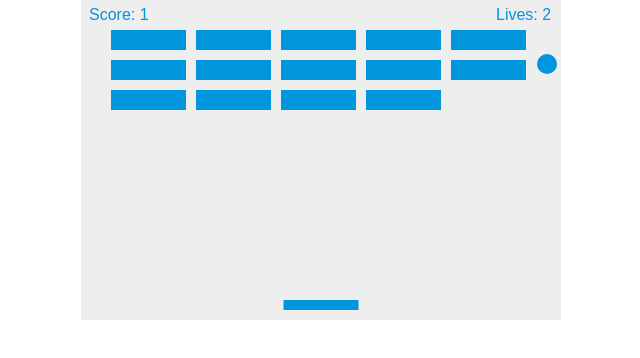
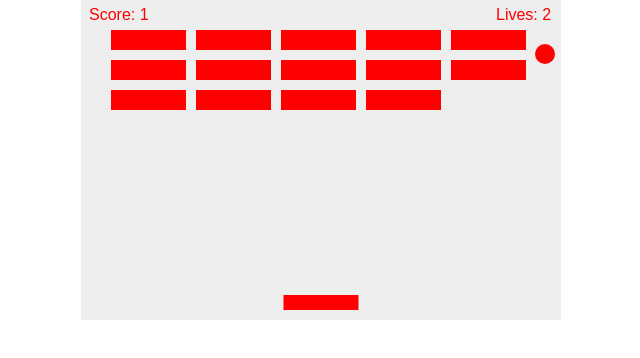
Before and after one commit to nolngo/Breaker-Game, a plain HTML site: page index.html in a window 1280 px wide. Shown: the whole page, without its empty margins (319-959 px from the left). Drawn offline with Linux system fonts and the light colour scheme.

Commit message:
Improved paddle with floating design

```diff
--- a/index.html
+++ b/index.html
@@ -23,10 +23,10 @@
     var dy = -2;
     var ballRadius = 10;
 
-    var blue = "#0095DD"
+    var color = "red"
     var font = "16px Arial"
 
-    var paddleHeight = 10;
+    var paddleHeight = 15;
     var paddleWidth = 75;
     var paddleX = (canvas.width-paddleWidth) / 2;
 
@@ -100,28 +100,28 @@
 
     function drawScore() {
         ctx.font = font;
-        ctx.fillStyle = blue;
+        ctx.fillStyle = color;
         ctx.fillText("Score: " +score, 8, 20)
     }
 
     function drawLives() {
         ctx.font = font;
-        ctx.fillStyle = blue;
+        ctx.fillStyle = color;
         ctx.fillText("Lives: "+lives, canvas.width-65, 20)
     }
 
     function drawBall() {
         ctx.beginPath();
         ctx.arc(x, y, ballRadius, 0, Math.PI*2);
-        ctx.fillStyle = blue;
+        ctx.fillStyle = color;
         ctx.fill();
         ctx.closePath();
     }
 
     function drawPaddle() {
         ctx.beginPath();
-        ctx.rect(paddleX, canvas.height-paddleHeight-10, paddleWidth, paddleHeight);
-        ctx.fillStyle = blue;
+        ctx.rect(paddleX, canvas.height-paddleHeight -10, paddleWidth, paddleHeight);
+        ctx.fillStyle = color;
         ctx.fill();
         ctx.closePath();
     }
@@ -136,7 +136,7 @@
                     bricks[c][r].y = brickY;
                     ctx.beginPath();
                     ctx.rect(brickX, brickY, brickWidth, brickHeight);
-                    ctx.fillStyle = blue;
+                    ctx.fillStyle = color;
                     ctx.fill();
                     ctx.closePath();
                 }
@@ -155,7 +155,7 @@
 
         if(y + dy < ballRadius) {
             dy = -dy;
-        } else if(y + dy > canvas.height-ballRadius-10) {
+        } else if(y + dy > canvas.height-ballRadius*2 - 10) {
             if(x > paddleX && x < paddleX + paddleWidth) {
                 dy = -dy;
             }
```
